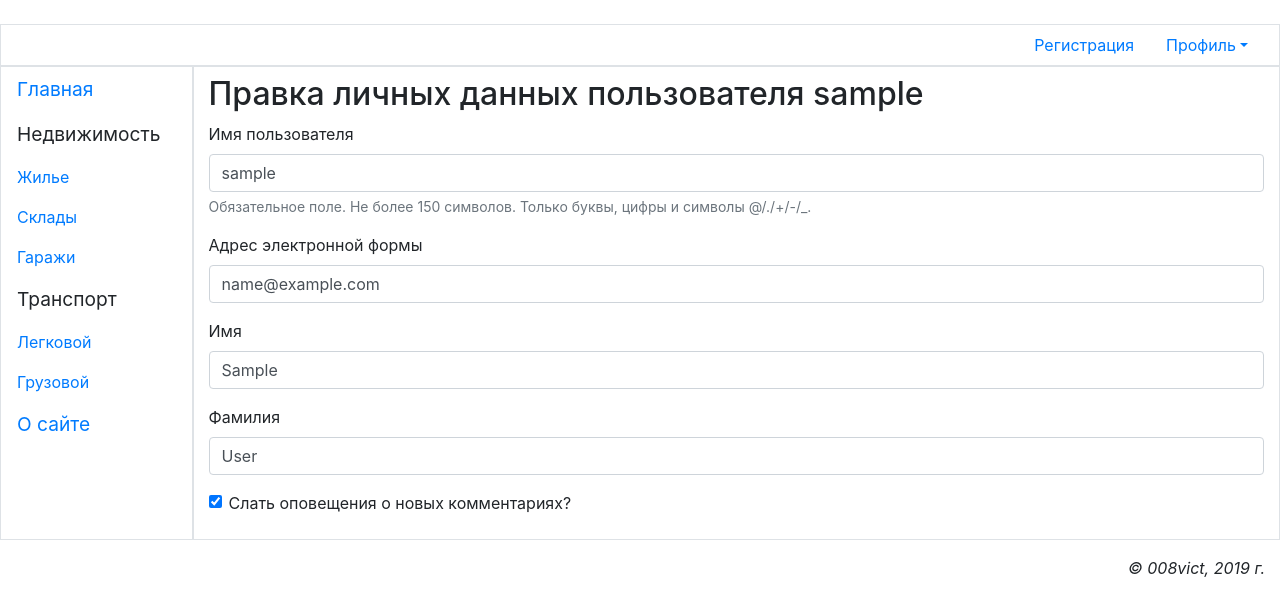
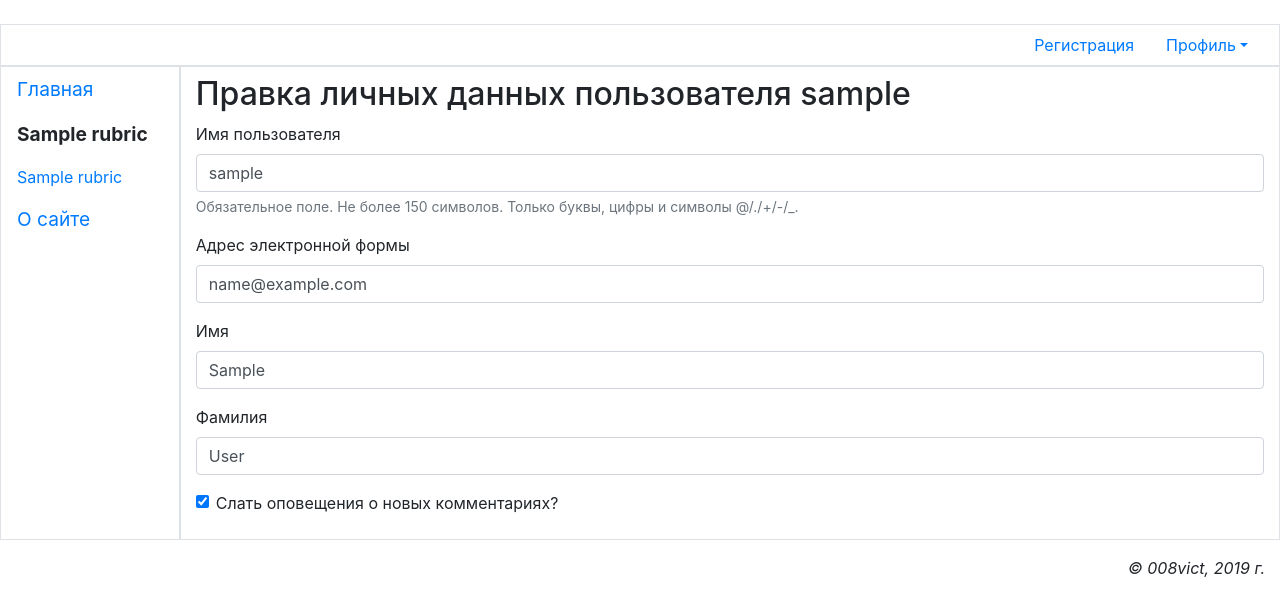
Before and after one commit to 007vict/bboard, a Django app: page /accounts/profile/change/ in a window 1280 px wide. Shown: the part 115-731 px from the top of the page. Run offline with Django 3.2, Linux system fonts and the light colour scheme; a user stored in the database is signed in; tables that the repository leaves empty hold one stand-in row (values such as "Sample post"); some libraries are stand-ins or nearby versions.

Commit message:
create rubric, subrubric

```diff
--- a/bboard/settings.py
+++ b/bboard/settings.py
@@ -53,6 +53,7 @@ TEMPLATES = [
                 'django.template.context_processors.request',
                 'django.contrib.auth.context_processors.auth',
                 'django.contrib.messages.context_processors.messages',
+                'main.middlewares.bboard_context_processor',
             ],
         },
     },
--- a/main/forms.py
+++ b/main/forms.py
@@ -2,22 +2,24 @@ from django import forms
 from django.contrib.auth import password_validation
 from django.core.exceptions import ValidationError
 
+from .models import AdvUser, user_registrated, SuperRubric, SubRubric
 
-from .models import AdvUser, user_registrated
 
 class ChangeUserInfoForm(forms.ModelForm):
     email = forms.EmailField(required=True,
                              label='Адрес электронной формы')
+
     class Meta:
         model = AdvUser
         fields = ('username', 'email', 'first_name', 'last_name', 'send_messages')
+
 
 class RegisterUserForm(forms.ModelForm):
     email = forms.EmailField(required=True,
                              label='Адрес электронной почты')
     password1 = forms.CharField(label='Пароль',
-                               widget=forms.PasswordInput,
-                               help_text=password_validation.password_validators_help_text_html())
+                                widget=forms.PasswordInput,
+                                help_text=password_validation.password_validators_help_text_html())
     password2 = forms.CharField(label='Пароль (повторно)',
                                 widget=forms.PasswordInput,
                                 help_text='Введите тот же самый пароль еще раз для проверки')
@@ -51,3 +53,13 @@ class RegisterUserForm(forms.ModelForm):
         model = AdvUser
         fields = ('username', 'email', 'password1', 'password2',
                   'first_name', 'last_name', 'send_messages')
+
+
+class SubRubricForm(forms.ModelForm):
+    super_rubric = forms.ModelChoiceField(
+        queryset=SuperRubric.objects.all(), empty_label=None,
+        label='Надрубрика', required=True)
+
+    class Meta:
+        model = SubRubric
+        fields = '__all__'
--- /dev/null
+++ b/main/middlewares.py
@@ -0,0 +1,6 @@
+from .models import SubRubric
+
+def bboard_context_processor(request):
+    context = {}
+    context['rubrics'] = SubRubric.objects.all()
+    return context
--- a/main/templates/layout/basic.html
+++ b/main/templates/layout/basic.html
@@ -45,13 +45,15 @@
     <nav class="col-md-auto nav flex-column border">
         <a class="nav-link root"
            href="{% url 'main:index' %}">Главная</a>
-        <span class="nav-link root font-weght-bold">Недвижимость</span>
-        <a class="nav-link" href="#">Жилье</a>
-        <a class="nav-link" href="#">Склады</a>
-        <a class="nav-link" href="#">Гаражи</a>
-        <span class="nav-link root font-weght-bold">Транспорт</span>
-        <a class="nav-link" href="#">Легковой</a>
-        <a class="nav-link" href="#">Грузовой</a>
+        {% for rubric in rubrics %}
+            {% ifchanged rubric.super_rubric.pk %}
+                <span class="nav-link root font-weight-bold">
+                {{ rubric.super_rubric.name }}</span>
+            {% endifchanged %}
+            <a class="nav-link" href="{% url 'main:by_rubric' pk=rubric.pk %}">
+            {{ rubric.name }}
+            </a>
+        {% endfor %}
         <a class="nav-link root" href="{% url 'main:other' page='about' %}">О сайте</a>
     </nav>
     <section class="col border py-2">
--- a/main/urls.py
+++ b/main/urls.py
@@ -1,7 +1,7 @@
 from django.urls import path
 
 from .views import index, other_page, BBLoginView, profile, BBLogoutView, ChangeUserInfoView, BBPasswordChangeView, \
-    RegisterUserView, RegisterDoneView, user_activate, DeleteUserView
+    RegisterUserView, RegisterDoneView, user_activate, DeleteUserView, by_rubric
 
 app_name = 'main'
 urlpatterns = [
@@ -16,6 +16,7 @@ urlpatterns = [
     path('accounts/profile/', profile, name='profile'),
     path('accounts/password/change/', BBPasswordChangeView.as_view(), name='password_change'),
     path('accounts/logout/', BBLogoutView.as_view(), name='logout'),
+    path('<int:pk>/', by_rubric, name='by_rubric'),
     path('<str:page>/', other_page, name='other'),
     path('', index, name='index'),
 ]
--- a/main/views.py
+++ b/main/views.py
@@ -103,3 +103,6 @@ class DeleteUserView(LoginRequiredMixin,DeleteView):
         if not queryset:
             queryset = self.get_queryset()
         return  get_object_or_404(queryset, pk=self.user_id)
+
+def by_rubric(request, pk):
+    pass
```
Also changed, not shown: main/admin.py (+14 -1 lines), 1 other file.
